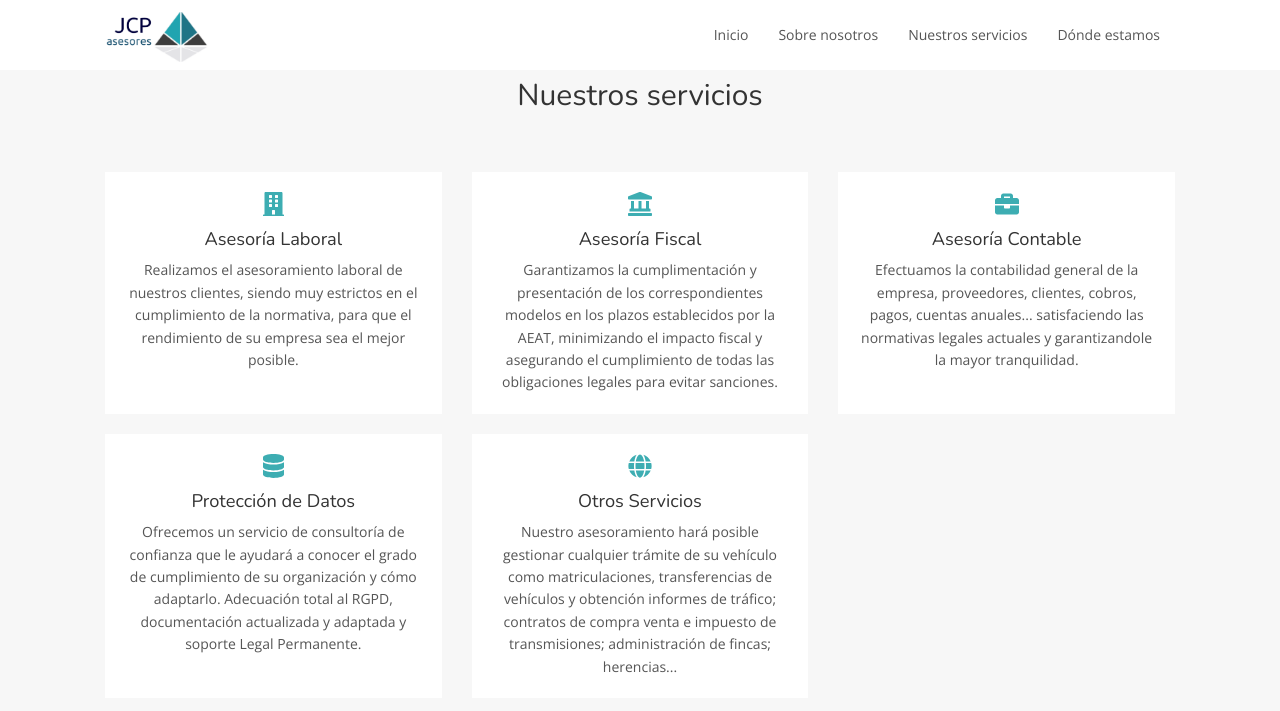
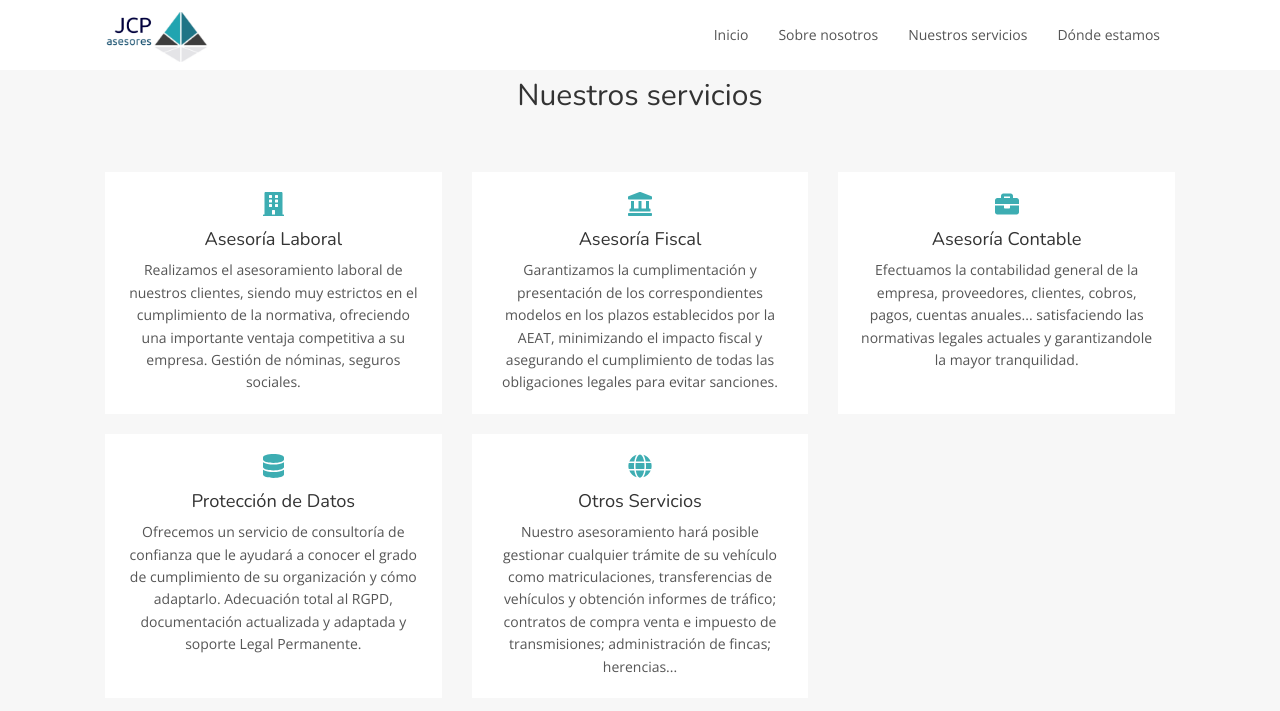
Before and after one commit to MpCity/MpCity.github.io, a Jekyll site: the page built from index.html, in a window 1280 px wide and 900 px high, scrolled down 1471 px, cut to the strip 0-774 px from the top of the window. Shown: the top 711 px of the strip. Built offline with Jekyll 4.4.1, drawn with Linux system fonts in a browser that asks for light colours.

Commit message:
Update treatments.yml

```diff
--- a/_data/treatments.yml
+++ b/_data/treatments.yml
@@ -1,6 +1,6 @@
 - icon: fas fa-building
   title: Asesoría Laboral
-  description: Realizamos el asesoramiento laboral de nuestros clientes, siendo muy estrictos en el cumplimiento de la normativa, para que el rendimiento de su empresa sea el mejor posible.
+  description: Realizamos el asesoramiento laboral de nuestros clientes, siendo muy estrictos en el cumplimiento de la normativa, ofreciendo una importante ventaja competitiva a su empresa. Gestión de nóminas, seguros sociales.
 
 - icon: fas fa-landmark
   title: Asesoría Fiscal
```
